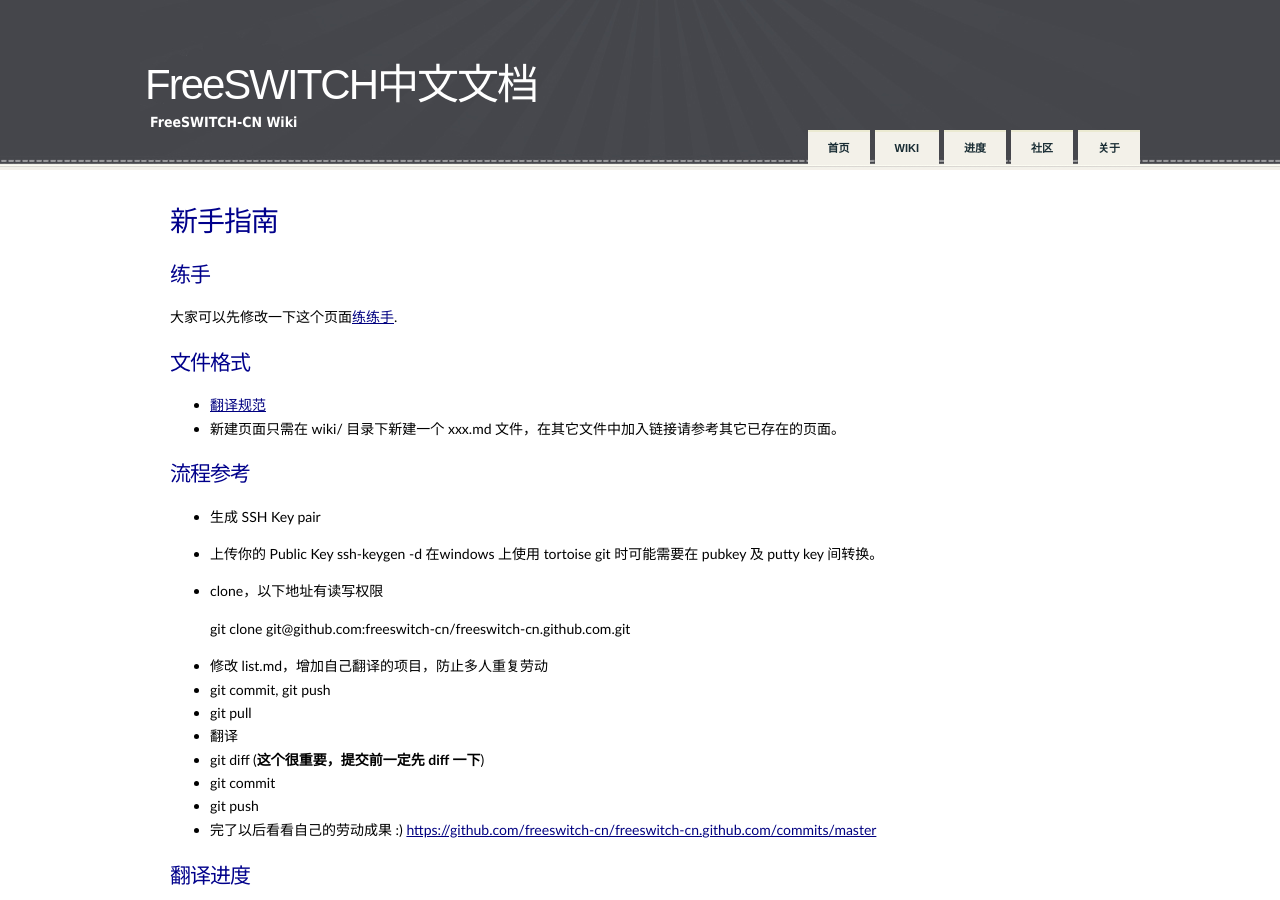
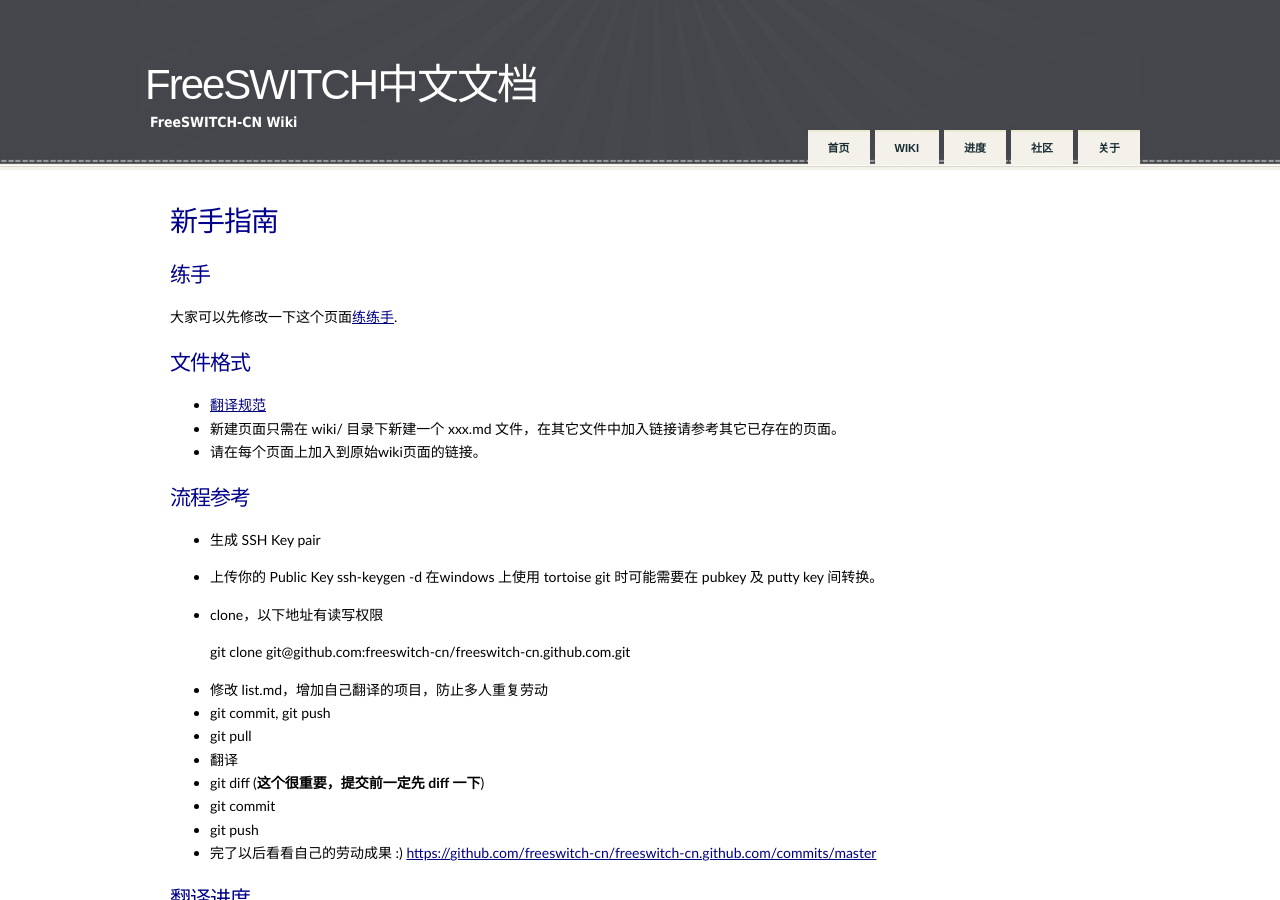
Before and after one commit to freeswitch-cn/freeswitch-cn.github.com, a Jekyll site: the page built from wiki/New_User_s_guide.md, in a window 1280 px wide and 900 px high. Built offline with Jekyll 4.4.1, drawn with Linux system fonts in a browser that asks for light colours; Markdown is read by kramdown in place of the engine named in the settings.

Commit message:
update guide

```diff
--- a/wiki/New_User_s_guide.md
+++ b/wiki/New_User_s_guide.md
@@ -13,6 +13,7 @@ title: 新手指南
 
 * [翻译规范](http://www.freeswitch.org.cn/blog/past/2009/11/22/guan-yu-freeswitchwen-dang-fan-yi-de-yi-jian/)
 * 新建页面只需在 wiki/ 目录下新建一个 xxx.md 文件，在其它文件中加入链接请参考其它已存在的页面。
+* 请在每个页面上加入到原始wiki页面的链接。
 
 ## 流程参考
 
```
